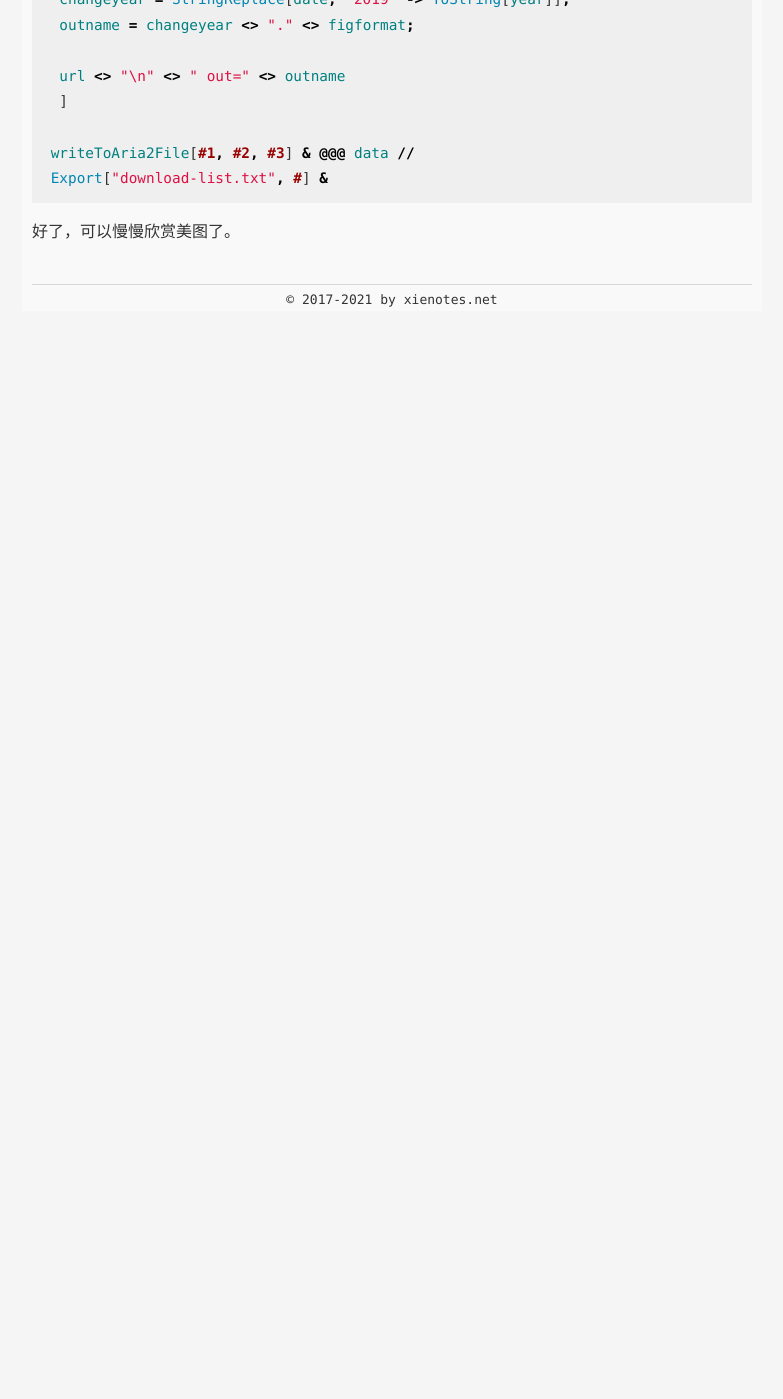
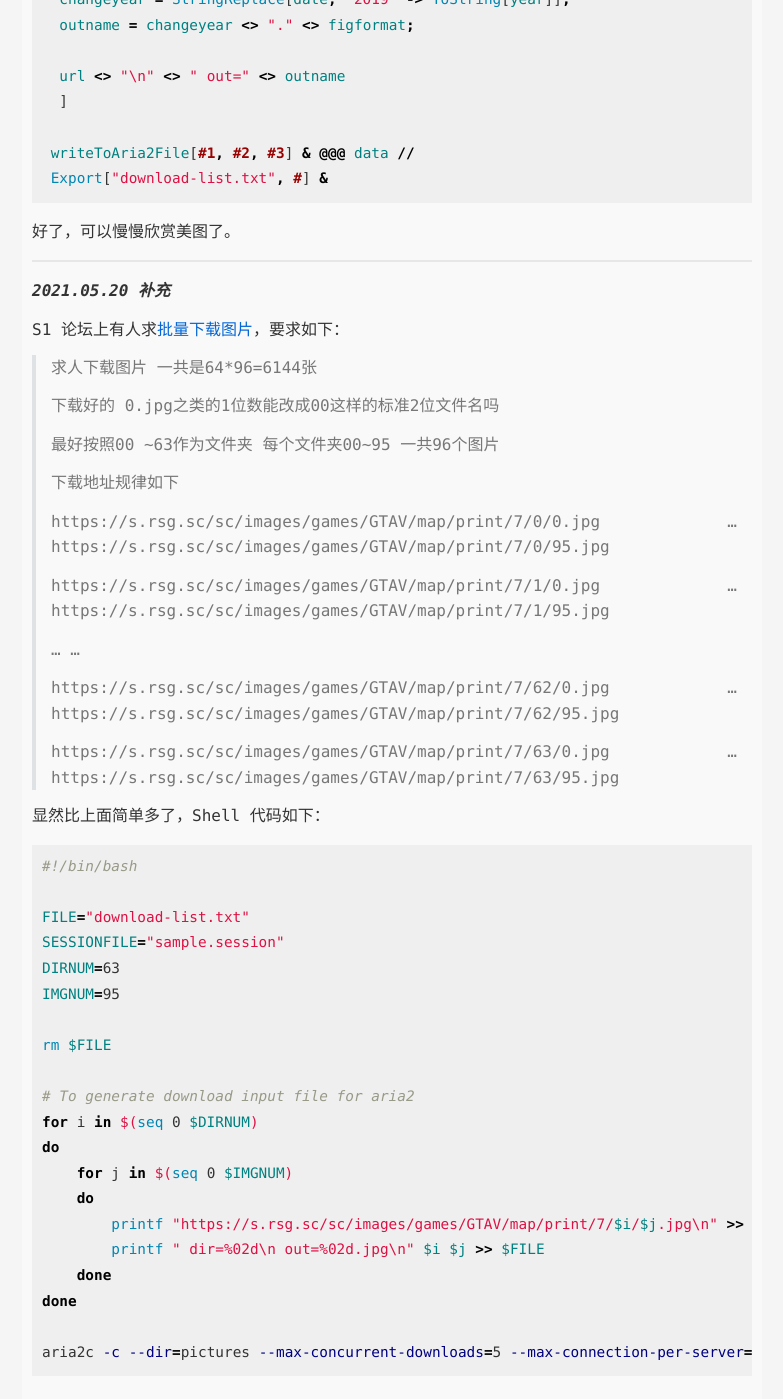
Before and after one commit to xienotes/xienotes.github.io, a Jekyll site: the page built from _posts/2020-03-31-Hubble30.md, in a window 1280 px wide and 1400 px high, scrolled down 6834 px. Shown: the whole window, without its empty margins (248-1031 px from the left). Built offline with Jekyll 4.4.1, drawn with Linux system fonts in a browser that asks for light colours; before the commit the page ends 7165 px from its top, so only the background shows below that.

Commit message:
add batch download to hubble30

````diff
--- a/_posts/2020-03-31-Hubble30.md
+++ b/_posts/2020-03-31-Hubble30.md
@@ -196,3 +196,62 @@ writeToAria2File[date_String, url_String, year_Integer] := Module[
 ```
 
 好了，可以慢慢欣赏美图了。
+
+***
+
+***2021.05.20 补充***
+
+S1 论坛上有人求[批量下载图片](https://bbs.saraba1st.com/2b/thread-2004750-1-1.html)，要求如下：
+
+> 求人下载图片 一共是64*96=6144张
+>
+> 下载好的 0.jpg之类的1位数能改成00这样的标准2位文件名吗
+>
+> 最好按照00 ~63作为文件夹 每个文件夹00~95 一共96个图片
+>
+>
+> 下载地址规律如下
+>
+> https://s.rsg.sc/sc/images/games/GTAV/map/print/7/0/0.jpg
+> ...
+> https://s.rsg.sc/sc/images/games/GTAV/map/print/7/0/95.jpg
+>
+> https://s.rsg.sc/sc/images/games/GTAV/map/print/7/1/0.jpg
+> ...
+> https://s.rsg.sc/sc/images/games/GTAV/map/print/7/1/95.jpg
+>
+> ...
+> ...
+>
+> https://s.rsg.sc/sc/images/games/GTAV/map/print/7/62/0.jpg
+> ...
+> https://s.rsg.sc/sc/images/games/GTAV/map/print/7/62/95.jpg
+>
+> https://s.rsg.sc/sc/images/games/GTAV/map/print/7/63/0.jpg
+> ...
+> https://s.rsg.sc/sc/images/games/GTAV/map/print/7/63/95.jpg
+
+显然比上面简单多了，Shell 代码如下：
+
+```bash
+#!/bin/bash
+
+FILE="download-list.txt"
+SESSIONFILE="sample.session"
+DIRNUM=63
+IMGNUM=95
+
+rm $FILE
+
+# To generate download input file for aria2
+for i in $(seq 0 $DIRNUM)
+do
+    for j in $(seq 0 $IMGNUM)
+    do
+        printf "https://s.rsg.sc/sc/images/games/GTAV/map/print/7/$i/$j.jpg\n" >> $FILE
+        printf " dir=%02d\n out=%02d.jpg\n" $i $j >> $FILE
+    done
+done
+
+aria2c -c --dir=pictures --max-concurrent-downloads=5 --max-connection-per-server=3 --input-file=$FILE --save-session=$SESSIONFILE
+```
````
